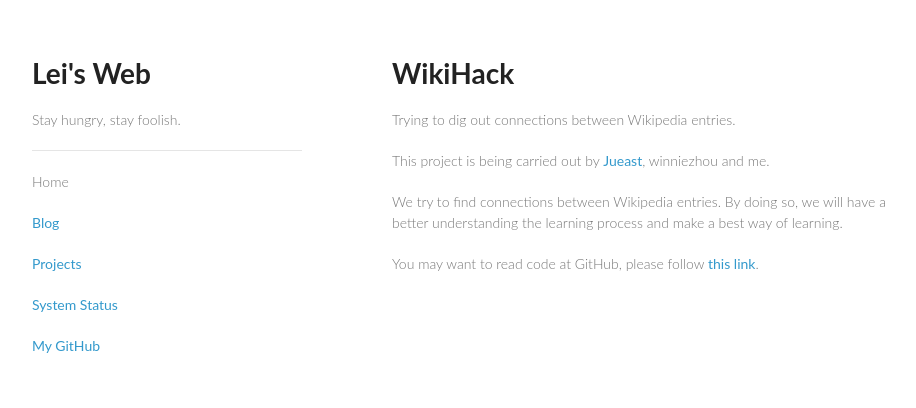
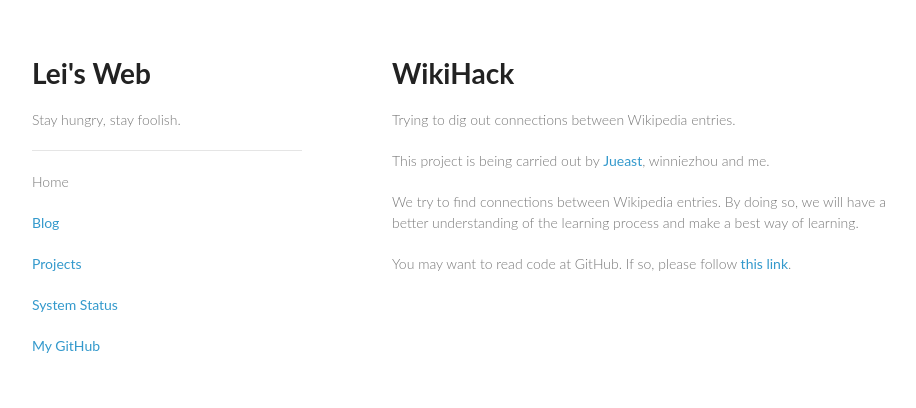
Before and after one commit to yangl1996/homepage, a Jekyll site: the page built from _posts/2014-09-02-WikiHack.md, in a window 1280 px wide. Shown: the top 408 px of the page, without its empty margins (178-1094 px from the left). Built offline with Jekyll 4.4.1, drawn with Linux system fonts in a browser that asks for light colours; some web fonts are replaced.

```diff
--- a/_posts/2014-09-02-WikiHack.md
+++ b/_posts/2014-09-02-WikiHack.md
@@ -6,6 +6,6 @@ introduction: Trying to dig out connections between Wikipedia entries.
 ---
 This project is being carried out by [Jueast](http://jueast.com), winniezhou and me.
 
-We try to find connections between Wikipedia entries. By doing so, we will have a better understanding the learning process and make a best way of learning.
+We try to find connections between Wikipedia entries. By doing so, we will have a better understanding of the learning process and make a best way of learning.
 
-You may want to read code at GitHub, please follow [this link](https://github.com/yangl1996/WikiHack).
+You may want to read code at GitHub. If so, please follow [this link](https://github.com/yangl1996/WikiHack).
```
